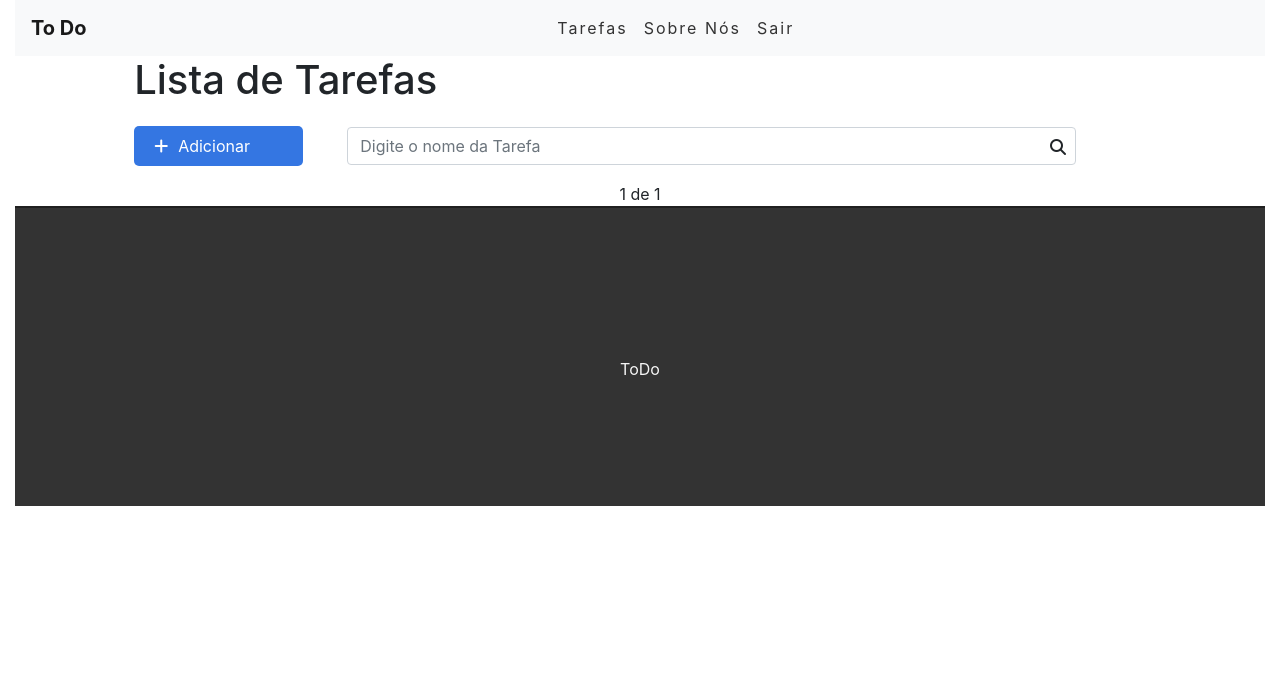
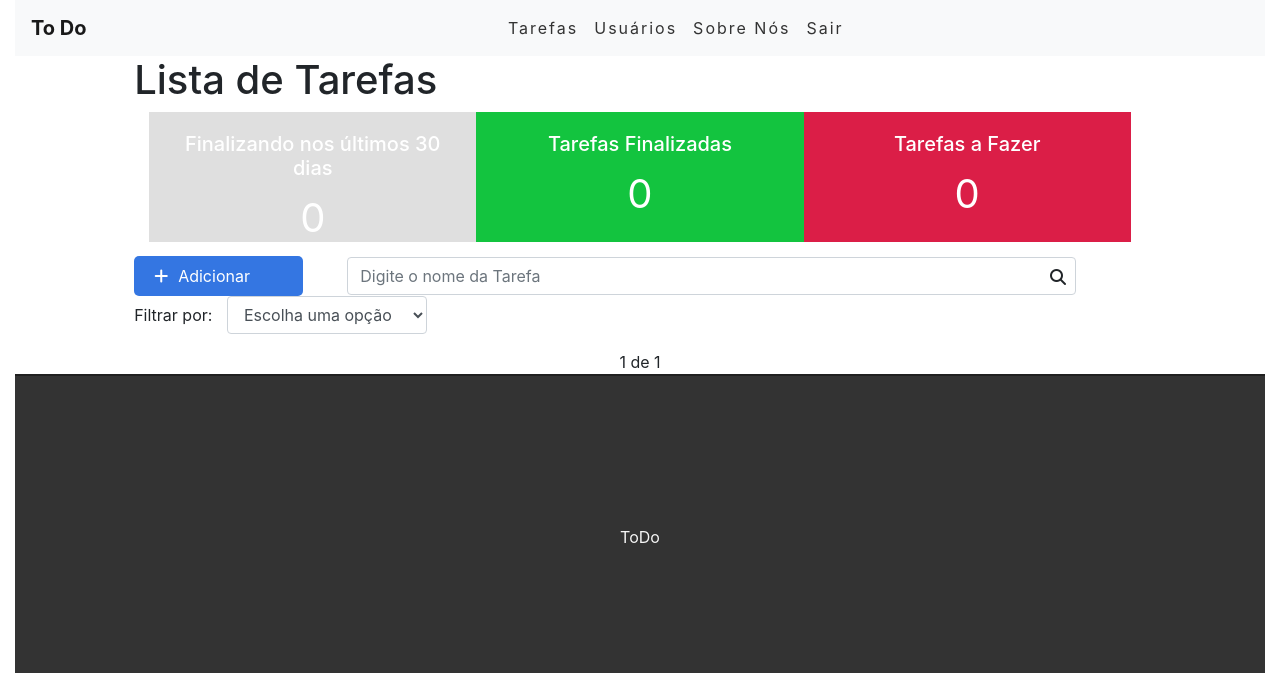
Before and after one commit to DarioCampagnaCoutinho/django-todo, a Django app: page / in a window 1280 px wide. Shown: the top 673 px of the page. Run offline with Django 3.2, Linux system fonts and the light colour scheme; the visitor is signed in with stand-in values (Sample User, id 1); data that the repository does not hold is empty; some libraries are stand-ins or nearby versions.

Commit message:
Finalizando o projeto.

```diff
--- a/task/static/css/style.css
+++ b/task/static/css/style.css
@@ -40,12 +40,54 @@
     list-style: none;
     font-size: 20px;
     height: 50px;
+    padding: 0 15px;
     padding-top: 10px;
     border-botton: 1px dashed #ccc;
 }
 
 .task-item.done{
     background-color: #CCC;
+}
+
+/* Dashboard */
+
+.dashboard{
+    padding: 0;
+    width: 100%;
+    display: block;
+}
+
+.dashboard h4 {
+    font-size: 20px;
+}
+
+.dashboard span {
+    font-size: 40px;
+    display: block;
+    width: 100%;
+}
+
+.dashboard-box{
+    float: left;
+    background-color: #DFDFDF;
+    color: #FFF;
+    padding: 20px;
+    box-sizing: border-box;
+    height: 130px;
+    width: 32%;
+    text-align: center;
+}
+
+#dashboard-lasday{
+    background-color: #3476e2;
+}
+
+#dashboard-done{
+    background-color: #13c43f;
+}
+
+#dashboard-doing{
+    background-color: #db1e47;
 }
 
 /* Botão Adicionar */
@@ -111,6 +153,19 @@
     display: inline-block;
 }
 
+/* Filter */
+
+.filter-div{
+    margin-botton: 15px;
+    padding: 0;
+}
+
+#filter{
+    display: inline-block;
+    width: 200px;
+    margin-left: 10px;
+}
+
 /* Rodapé */
 
 footer {
--- a/task/static/js/script.js
+++ b/task/static/js/script.js
@@ -1,7 +1,9 @@
 $(document).ready(function(){
+    var baseUrl = 'http://localhost:8000/';
     var deleteBtn = $('.delete-btn');
     var searchBtn = $('#search-btn');
     var searchForm = $('#search-form');
+    var filter = $('#filter');
     $(deleteBtn).on('click', function(e){
         e.preventDefault();
         var delLink = $(this).attr('href');
@@ -13,4 +15,9 @@ $(document).ready(function(){
     $(searchBtn).on('click', function(e){
         searchForm.submit();
     });
+
+    $(filter).change(function(){
+        var filter = $(this).val();
+        window.location.href = baseUrl + '?filter=' + filter;
+    });
 });
--- a/task/templates/base.html
+++ b/task/templates/base.html
@@ -21,6 +21,9 @@
               {% if user.is_authenticated %}
               <li class="nav-item">
                 <a class="nav-link" href="/">Tarefas</a>
+              </li>
+              <li class="nav-item">
+                <a class="nav-link" href="#">Usuários</a>
               </li>
               {% else %}
                 <li class="nav-item">
--- a/task/templates/task/list.html
+++ b/task/templates/task/list.html
@@ -5,6 +5,20 @@
 {% block content %}
 <div class="offset-1 col-10 list-div">
     <h1>Lista de Tarefas</h1>
+    <div class="container dashboard">
+        <div class="col-4 dashboard-box" id="dashboard-lastdays">
+            <h4>Finalizando nos últimos 30 dias</h4>
+            <span>{{ tasksDoneRecently }}</span>
+        </div>
+        <div class="col-4 dashboard-box" id="dashboard-done">
+            <h4>Tarefas Finalizadas</h4>
+            <span>{{ taskDone }}</span>
+        </div>
+        <div class="col-4 dashboard-box" id="dashboard-doing">
+            <h4>Tarefas a Fazer</h4>
+            <span>{{ taskDoing }}</span>
+        </div>
+    </div>
     <a href="{% url 'new' %}">
         <div class="col-2 add-div">
             <i class="fas fa-plus"></i>Adicionar
@@ -16,6 +30,14 @@
                    placeholder="Digite o nome da Tarefa" value="{{ request.GET.get }}">
             <i class="fas fa-search" id="search-btn"></i>
         </form>
+    </div>
+    <div class="cil-12 filter-div">
+        <span>Filtrar por:</span>
+        <select name="filter" id="filter" class="form-control">
+            <option>Escolha uma opção</option>
+            <option value="done">Tarefas concluídas</option>
+            <option value="doing">Tarefas a fazer</option>
+        </select>
     </div>
     {% if messages %}
         <ul class="messages">
--- a/task/views.py
+++ b/task/views.py
@@ -4,19 +4,28 @@ from django.contrib.auth.decorators import login_required
 from django.contrib import messages
 from .models import Task
 from .forms import TaskForm
+import datetime
 
 
 @login_required
 def list(request):
     search = request.GET.get('search')
+    filter = request.GET.get('filter')
+    tasksDoneRecently = Task.objects.filter(done='done', user=request.user, updated__gt=datetime.datetime.now() - datetime.timedelta(days=30)).count()
+    taskDone = Task.objects.filter(done='done', user=request.user).count()
+    taskDoing = Task.objects.filter(done='doing', user=request.user).count()
     if search:
         tasks = Task.objects.filter(title__icontains=search, user=request.user)
+    elif filter:
+        tasks = Task.objects.filter(done=filter, user=request.user)
     else:
         tasks_list = Task.objects.all().order_by('-created').filter(user=request.user)
         paginator = Paginator(tasks_list, 3)
         page = request.GET.get('page')
         tasks = paginator.get_page(page)
-    return render(request, 'task/list.html', {'tasks': tasks})
+    return render(request, 'task/list.html',
+                  {'tasks': tasks, 'tasksDoneRecently': tasksDoneRecently,
+                   'taskDone': taskDone, 'taskDoing': taskDoing})
 
 
 @login_required
```
